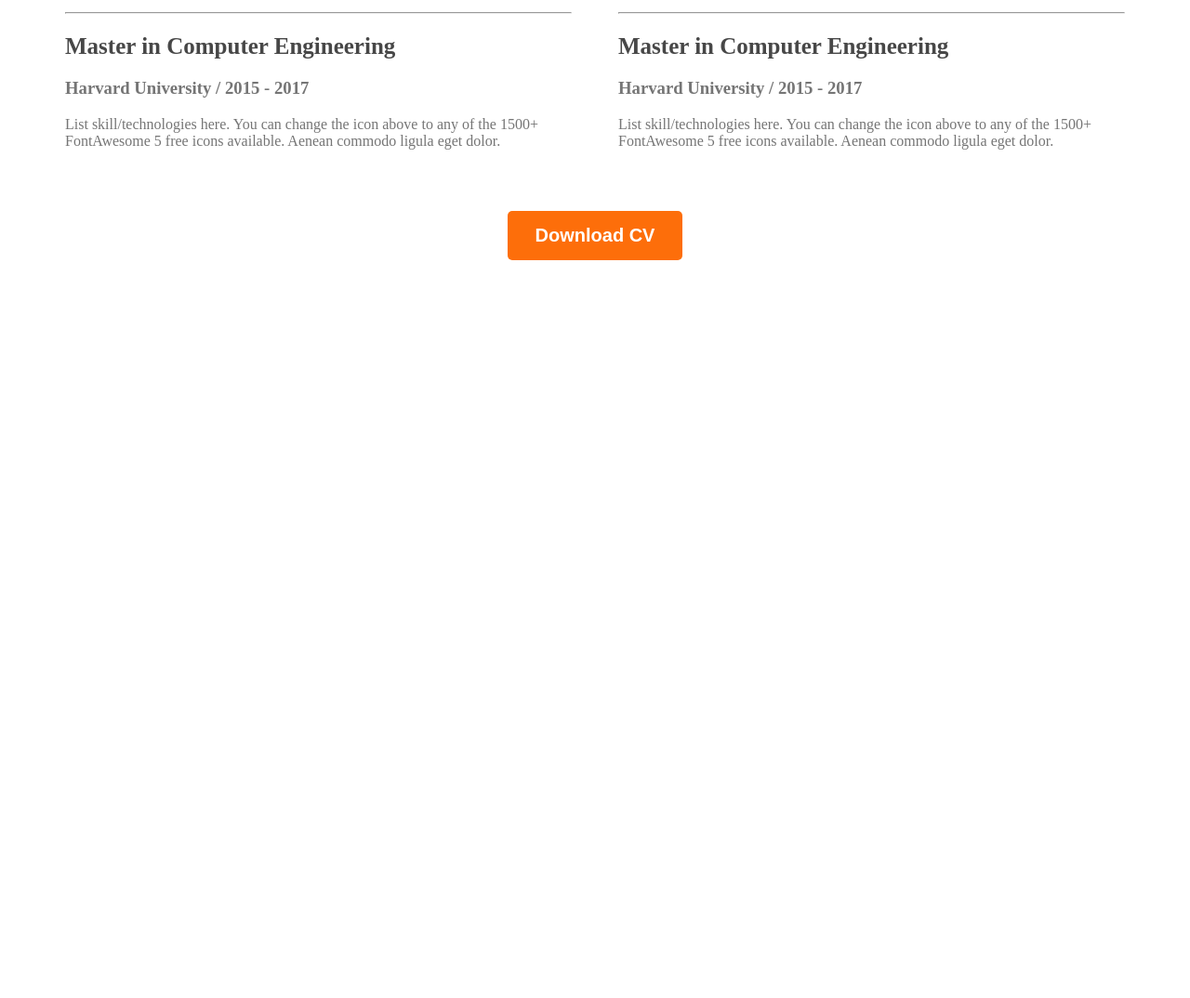
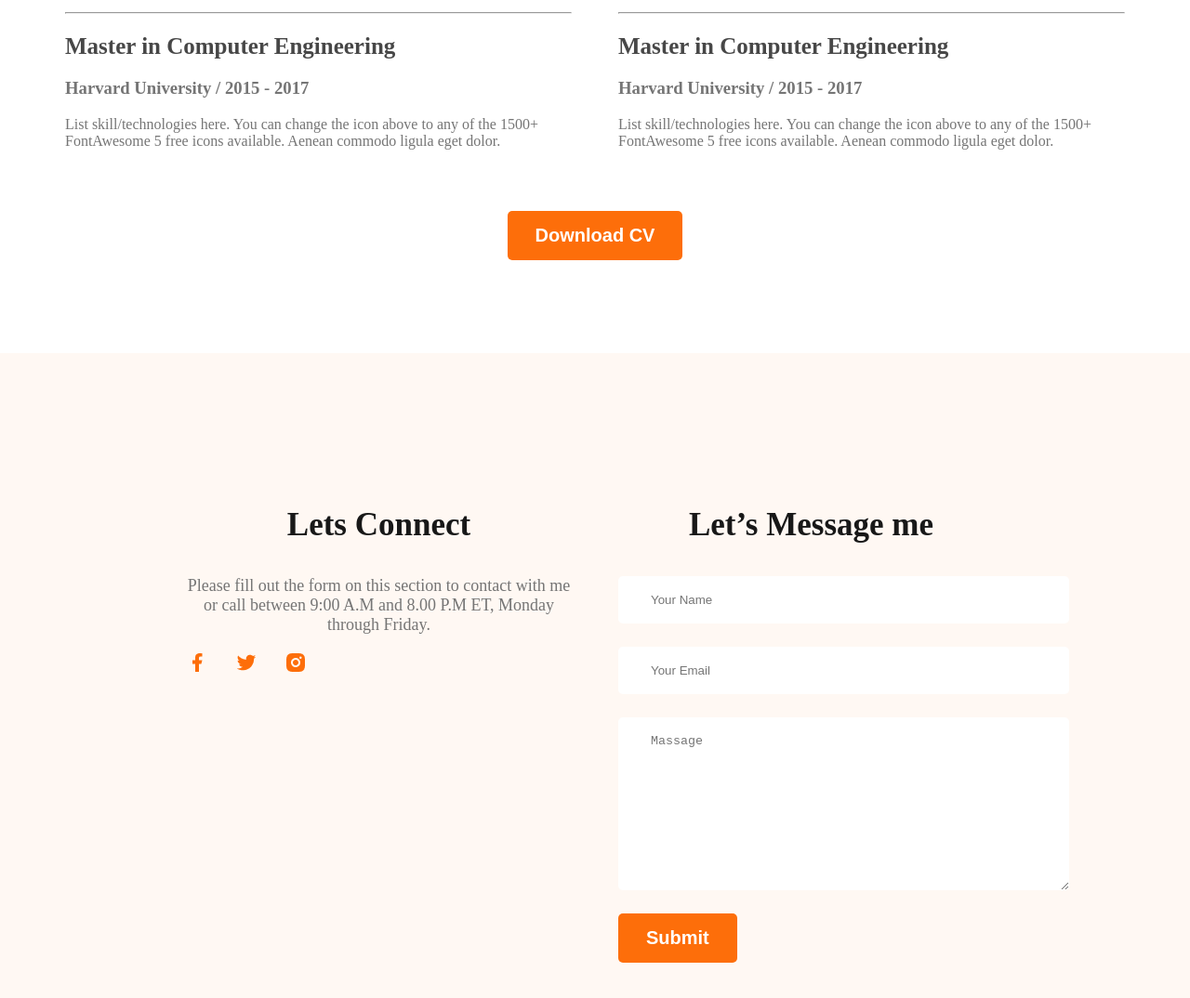
Before and after one commit to ronysarker49/web-developer-portfolio, a plain HTML site: page index.html in a window 1280 px wide. Shown: the part 2612-3686 px from the top of the page at 93% size. Before the commit the page ends 2892 px from the top, so only its background shows below. Drawn offline with Linux system fonts and the light colour scheme.

Commit message:
footer added

```diff
--- a/index.html
+++ b/index.html
@@ -185,7 +185,27 @@
     </main>
 
     <footer>
-
+        <div class="footer-colum">
+            <h3 class="section-title">Lets Connect</h3>
+            <p class="section-description">
+                Please fill out the form on this section to contact with me or call between 9:00 A.M and 8.00 P.M ET,
+                Monday through Friday.
+            </p>
+            <div class="social-links">
+                <a href=""><img src="images/icons/facebook.png" alt=""></a>
+                <a href=""><img src="images/icons/twitter.png" alt=""></a>
+                <a href=""><img src="images/icons/insta.png" alt=""></a>
+            </div>
+        </div>
+        <div class="footer-colum">
+            <h3 class="section-title">Let’s Message me</h3>
+            <form class="contact-form" action="">
+                <input type="text" placeholder="Your Name">
+                <input type="text" placeholder="Your Email">
+                <textarea name="" id="" cols="30" placeholder="Massage" rows="10"></textarea>
+                <input class="btn-primary" type="button" value="Submit">
+            </form>
+        </div>
     </footer>
 </body>
 
--- a/styles/portfolio.css
+++ b/styles/portfolio.css
@@ -199,3 +199,33 @@ main section {
     text-align: center;
     margin-top: 50px;
 }
+
+/* Footer Styles */
+
+footer {
+    display: flex;
+    background-color: #FFF8F3;
+    margin-top: 100px;
+    padding: 130px 200px;
+    gap: 50px;
+}
+
+.footer-colum {
+    width: 50%;
+}
+
+.social-links a {
+    margin-right: 25px;
+}
+
+.contact-form input[type="text"],
+.contact-form input[type="email"],
+textarea {
+    display: block;
+    margin-bottom: 25px;
+    padding: 18px 35px;
+    color: #757575;
+    border: 0;
+    border-radius: 5px;
+    width: 100%;
+}
```
